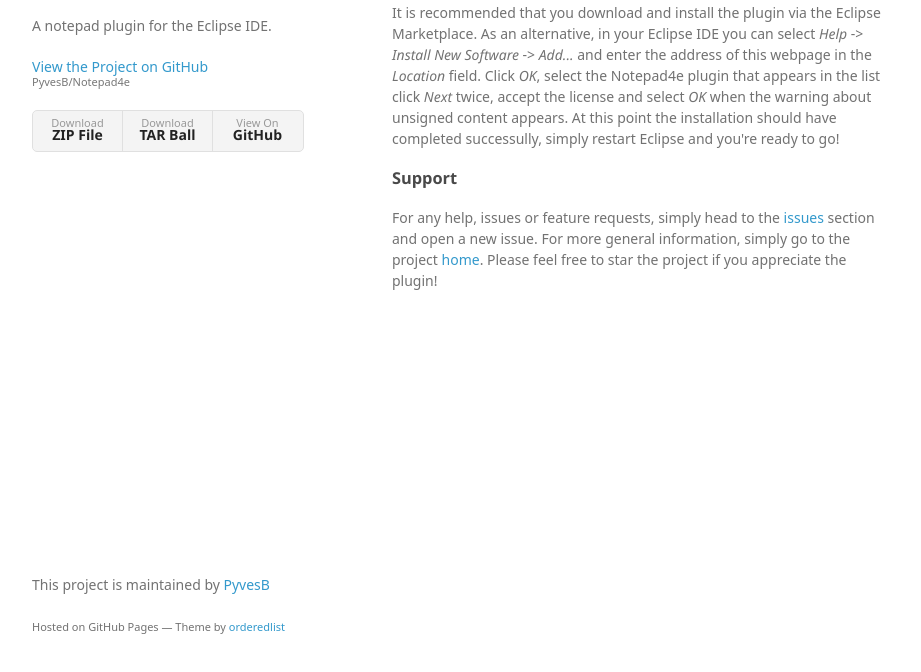
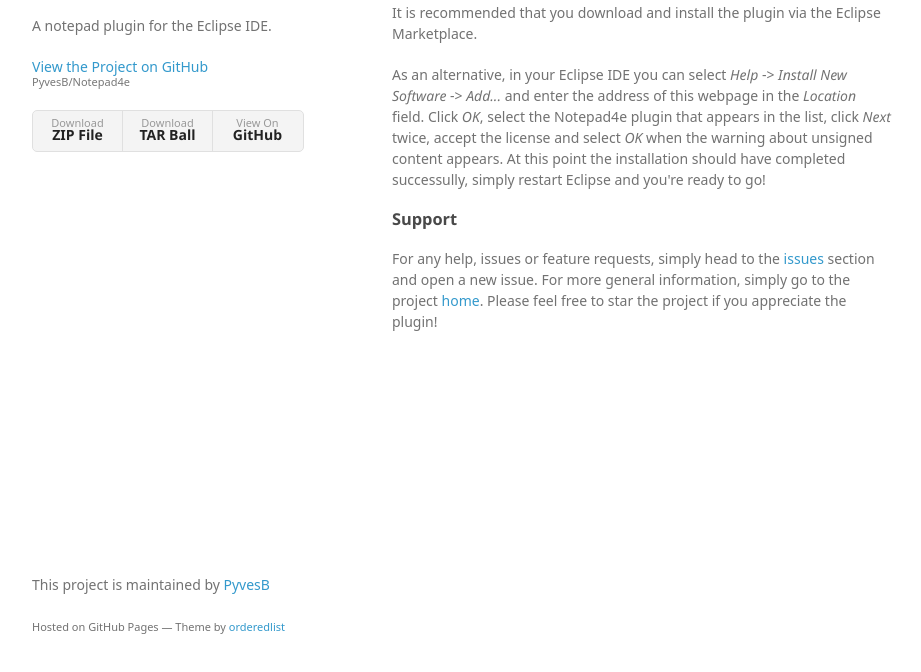
Before and after one commit to PyvesB/Notepad4e, a plain HTML site: page index.html in a window 1280 px wide. Shown: the part 94-766 px from the top of the page, without its empty margins (178-1099 px from the left). Drawn offline with Linux system fonts and the light colour scheme; a web font is replaced by a local one.

Commit message:
Improved update site page

```diff
--- a/index.html
+++ b/index.html
@@ -31,7 +31,8 @@
         <h3>
 <a id="welcome-to-the-notepad4e-update-site" class="anchor" href="#welcome-to-the-notepad4e-update-site" aria-hidden="true"><span aria-hidden="true" class="octicon octicon-link"></span></a>Welcome to the Notepad4e update site!</h3>
 
-<p>It is recommended that you download and install the plugin via the Eclipse Marketplace. As an alternative, in your Eclipse IDE you can select <em>Help</em> -&gt; <em>Install New Software</em> -&gt; <em>Add...</em> and enter the address of this webpage in the <em>Location</em> field. Click <em>OK</em>, select the Notepad4e plugin that appears in the list click <em>Next</em> twice, accept the license and select <em>OK</em> when the warning about unsigned content appears. At this point the installation should have completed successully, simply restart Eclipse and you're ready to go!</p>
+<p>It is recommended that you download and install the plugin via the Eclipse Marketplace. </p>
+<p>As an alternative, in your Eclipse IDE you can select <em>Help</em> -&gt; <em>Install New Software</em> -&gt; <em>Add...</em> and enter the address of this webpage in the <em>Location</em> field. Click <em>OK</em>, select the Notepad4e plugin that appears in the list, click <em>Next</em> twice, accept the license and select <em>OK</em> when the warning about unsigned content appears. At this point the installation should have completed successully, simply restart Eclipse and you're ready to go!</p>
 
 <h3>
 <a id="help-feature-requests-and-issues" class="anchor" href="#help-feature-requests-and-issues" aria-hidden="true"><span aria-hidden="true" class="octicon octicon-link"></span></a>Support</h3>
```
